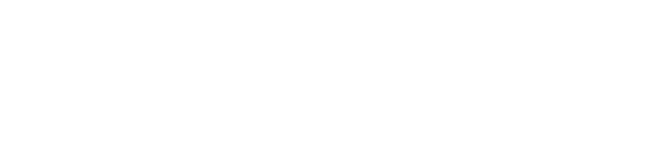
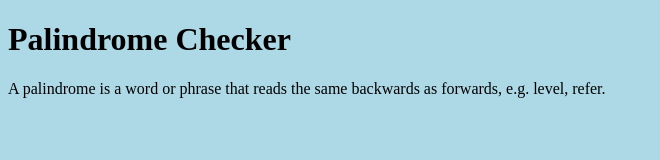
Before and after one commit to rodprogramdev/Palindrome-Exercise, a plain HTML site: page index.html in a window 1280 px wide. Shown: the whole page, without its empty margins (0-660 px from the left). Drawn offline with Linux system fonts and the light colour scheme.

Commit message:
add header and heading text

```diff
--- a/index.html
+++ b/index.html
@@ -5,8 +5,20 @@
     <meta http-equiv="X-UA-Compatible" content="IE=edge">
     <meta name="viewport" content="width=device-width, initial-scale=1.0">
     <title>Palindrome Exercise</title>
+    <style>
+        body{
+            background: lightblue;
+        }
+    </style>
 </head>
 <body>
+    <div class="container">
+        <header>
+            <h1>Palindrome Checker</h1>
+            <p>A palindrome is a word or phrase that reads the same backwards as forwards, e.g. level, refer.</p>
+        </header>
+
+    </div>
     <div class="palindrome"></div>
     <script>
         function palindrome(str){
```
